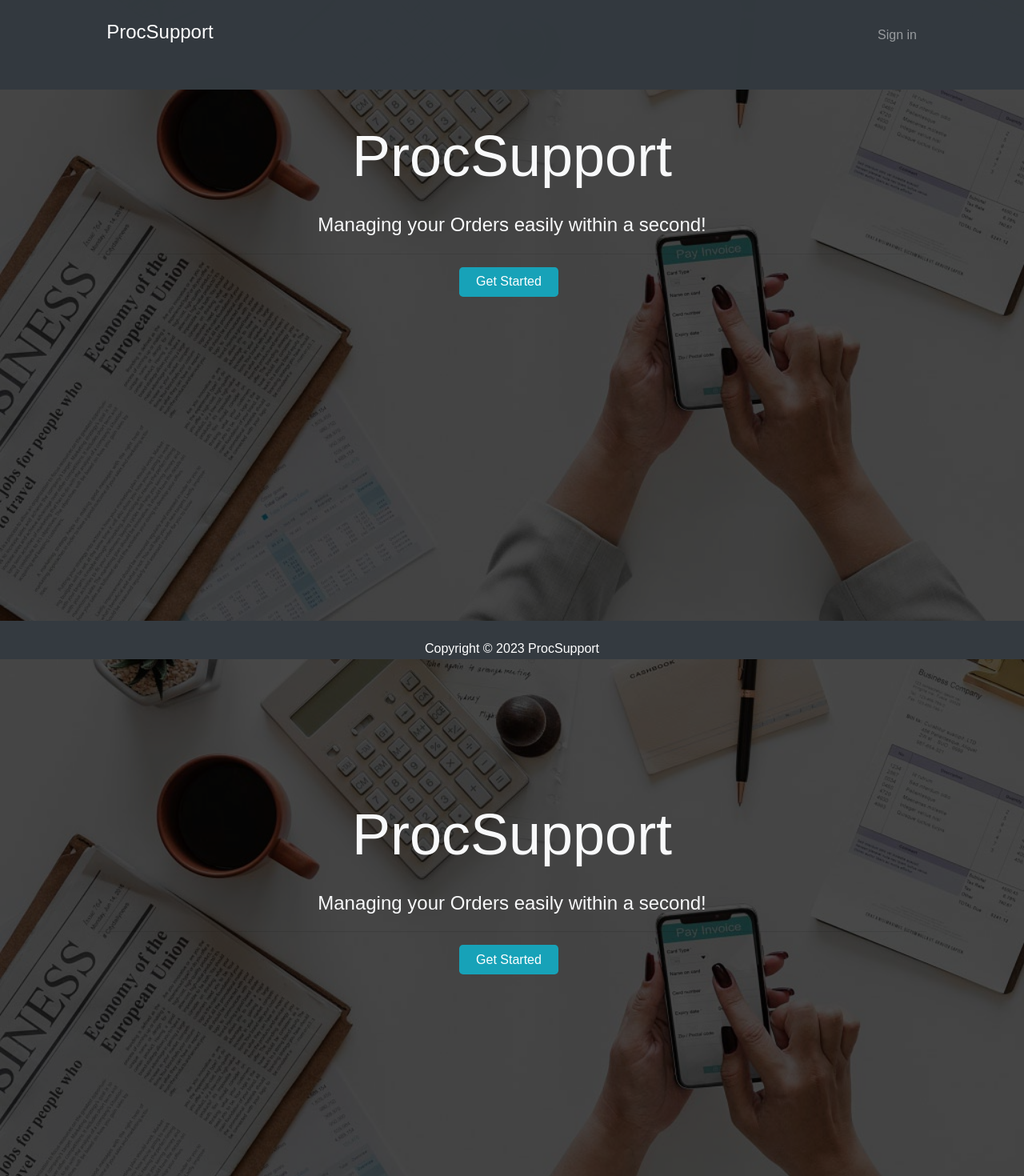
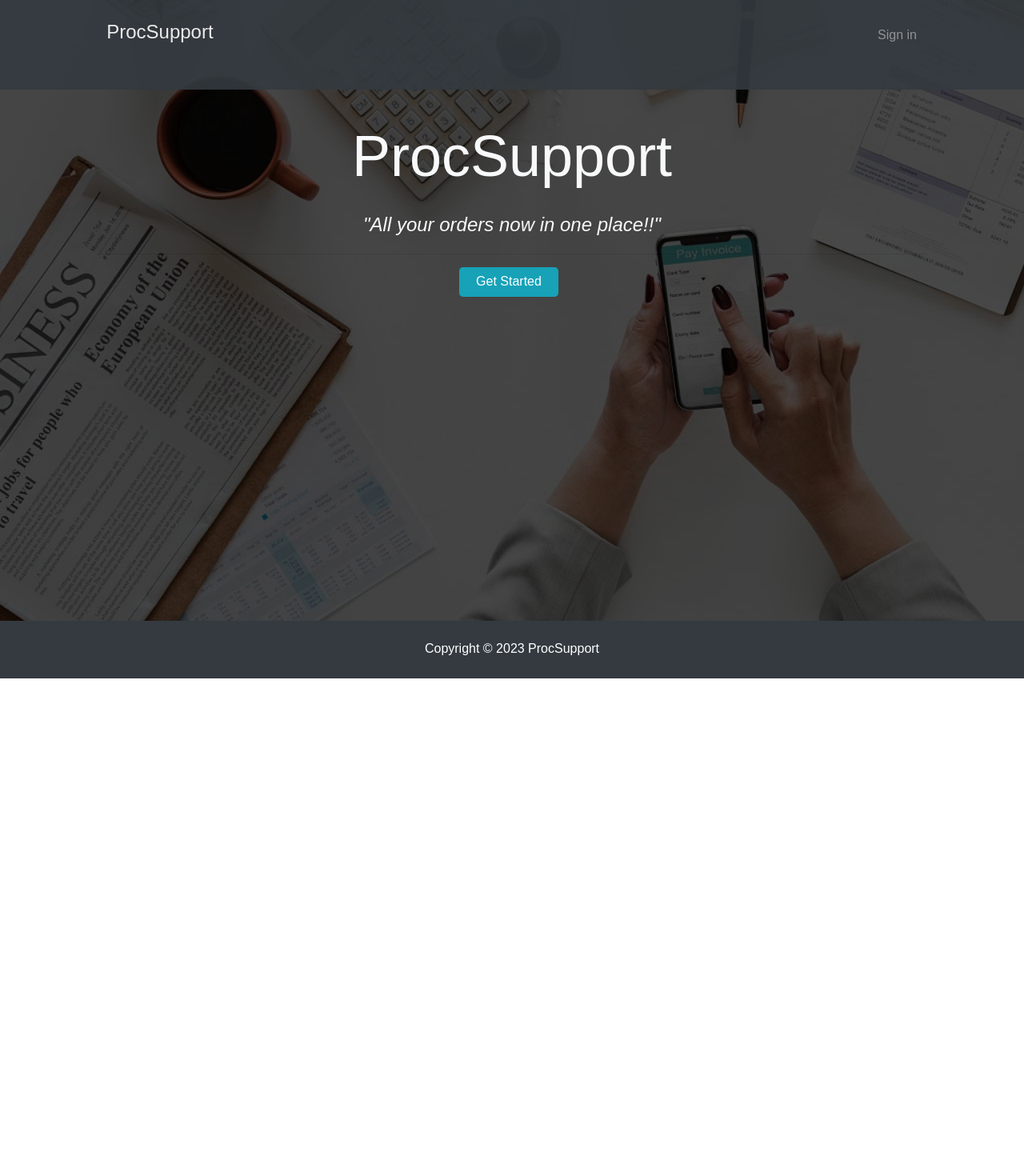
Before and after one commit to assignments-sliit/procsupport-web, a React (Create React App) app: page / in a window 1280 px wide. Shown: the top 1470 px of the page at 80% size. After the commit the page ends 848 px from the top, so only its background shows below. Built offline with nearby package versions, Linux system fonts and the light colour scheme.

Commit message:
PROC-29-user_user creation

```diff
--- a/src/App.js
+++ b/src/App.js
@@ -42,80 +42,18 @@ const App = () => {
             element={<ApproverListView />}
           />
 
+          <Route
+            exact
+            path="/viewDeliveryList"
+            element={<ReceiverListView />}
+          />
+
+          <Route exact path="/userList" element={<UserList />} />
+
           <Route exact path="/addNewUser" element={<AddNewUser />} />
         </Routes>
 
         <Footer />
-        <div className="App">
-          <Navbar />
-          <Routes>
-            <Route exact path="/" element={<Landing />} />
-          </Routes>
-          <div className="container">
-            <Routes>
-              <Route exact path="/login" element={<Login />} />
-            </Routes>
-            <Routes>
-              <Route exact path="/viewPRList" element={<PRListView />} />
-            </Routes>
-            {/* <Routes>
-              <Route exact path="/addNewPR" element={<AddNewPR />} />
-            </Routes> */}
-            <Routes>
-              <Route
-                exact
-                path="/approvedPurchaseList"
-                element={<ApprovedPurchaseList />}
-              />
-            </Routes>
-            {/* <Routes>
-              <Route
-                exact
-                path="/createPurchaseOrder"
-                element={<CreatePurchaseOrder />}
-              />
-            </Routes> */}
-            <Routes>
-              <Route
-                exact
-                path="/viewApproverList"
-                element={<ApproverListView />}
-              />
-            </Routes>
-            {/* <Routes>
-              <Route
-                exact
-                path="/viewSelectedPRRecord/:id"
-                element={<ViewSelectedPRRecord />}
-              />
-            </Routes> */}
-            <Routes>
-              <Route
-                exact
-                path="/viewDeliveryList"
-                element={<ReceiverListView />}
-              />
-            </Routes>
-            {/* <Routes>
-              <Route
-                exact
-                path="/viewSelectedDelivery"
-                element={<ViewSelectedDelivery />}
-              />
-            </Routes> */}
-            {/* <Routes>
-              <Route
-                exact
-                path="/createDelivery"
-                element={<CreateNewDelivery />}
-              />
-            </Routes> */}
-            <Routes>
-              <Route exact path="/userList" element={<UserList />} />
-            </Routes>
-          </div>
-          <Footer />
-        </div>
       </Router>
     </Provider>
   );
--- a/src/components/layout/Landing.js
+++ b/src/components/layout/Landing.js
@@ -11,8 +11,7 @@ class Landing extends Component {
               <div className="col-md-12 text-center">
                 <h1 className="display-3 mb-4">ProcSupport</h1>
                 <p className="lead">
-                  {" "}
-                  Managing your Orders easily within a second!
+                  <i> "All your orders now in one place!!"</i>
                 </p>
                 <hr />
                 <Link to="/login" className="btn btn-lg btn-primary">
```
